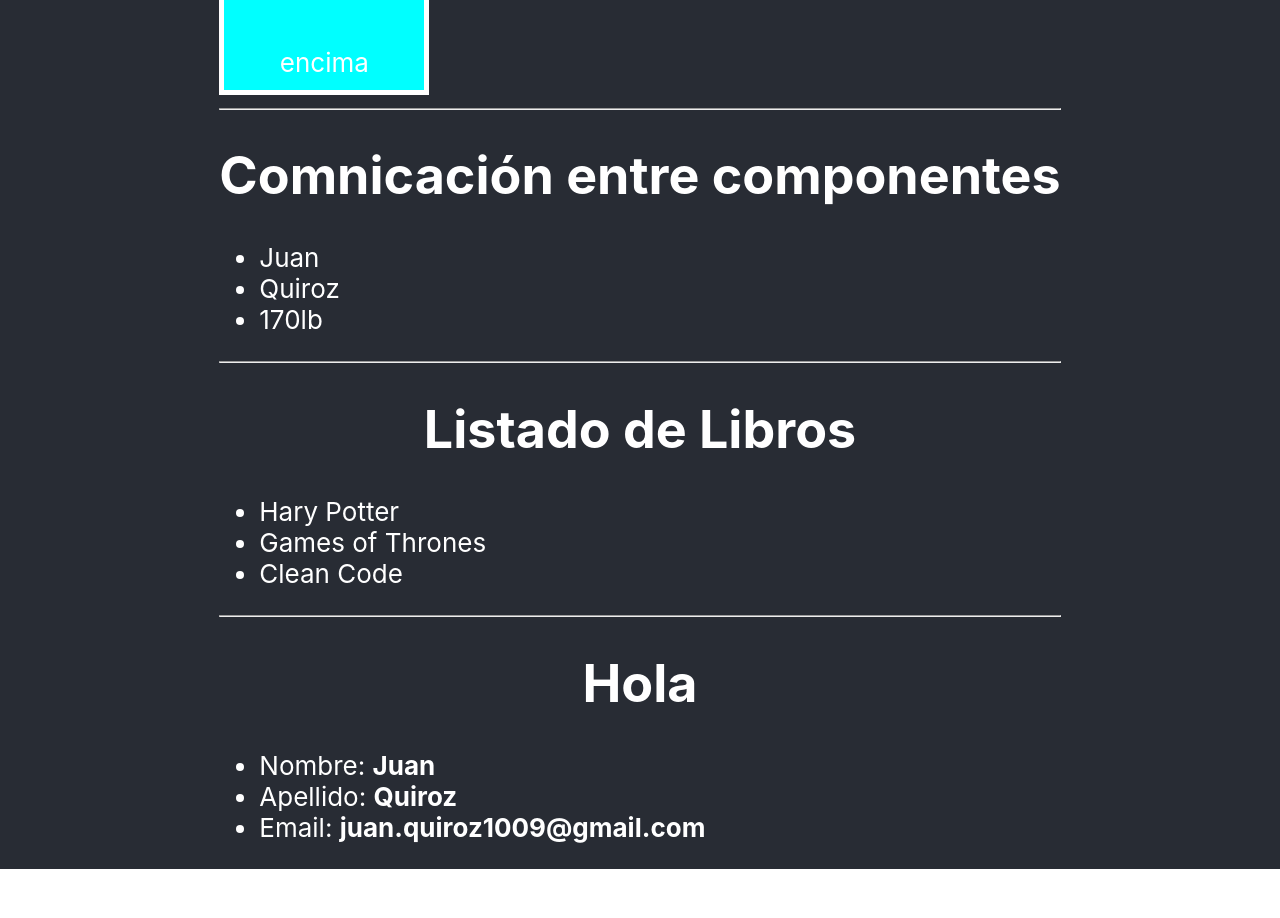
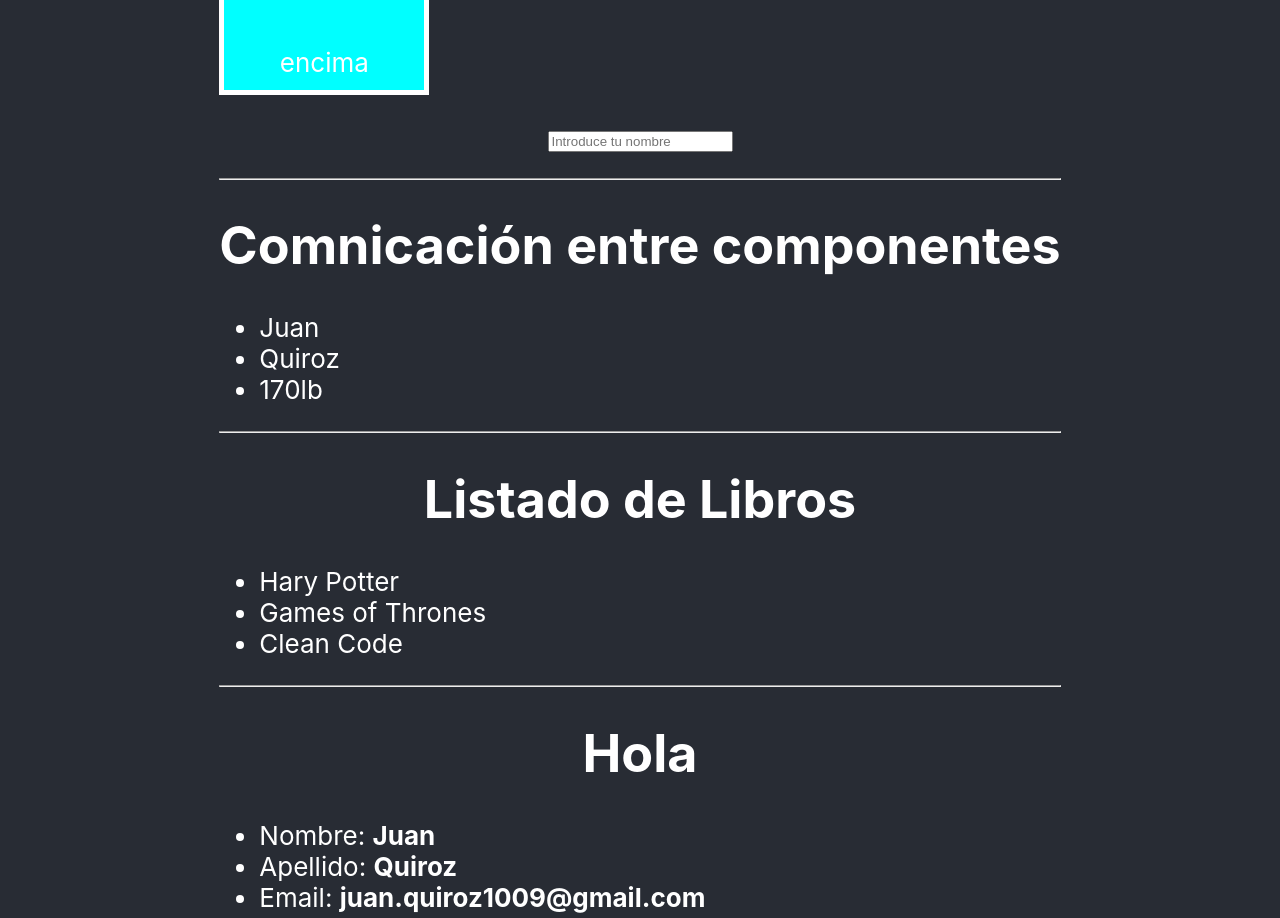
Before and after one commit to juanquiroz09/01-primeros-pasos, a React (Create React App) app: page / in a window 1280 px wide. Shown: the part 780-1698 px from the top of the page. Before the commit the page ends 1649 px from the top, so only its background shows below. Built offline with nearby package versions, Linux system fonts and the light colour scheme.

Commit message:
focus-blur

```diff
--- a/src/EventosComponente.js
+++ b/src/EventosComponente.js
@@ -12,6 +12,14 @@ const EventosComponente = () => {
   const mouse = (e, action) =>{
     console.log("has " + action);
   };
+
+  const estasDentro = () => {
+    console.log("Estás dentro del Input, introduce tu nombre")
+  }
+
+  const estasFuera = () => {
+    console.log("Estas Fuera del Input")
+  }
 
   return (
     <div>
@@ -31,7 +39,13 @@ const EventosComponente = () => {
         {/*Evento onMouseEnter on MouseLeave */}
         Pasa por encima
       </div>
-          </div>
+      <p>
+        <input type="text" onFocus={estasDentro}
+        onBlur={estasFuera}
+         placeholder="Introduce tu nombre"/>
+      </p>
+
+    </div>
   );
 };
 
```
